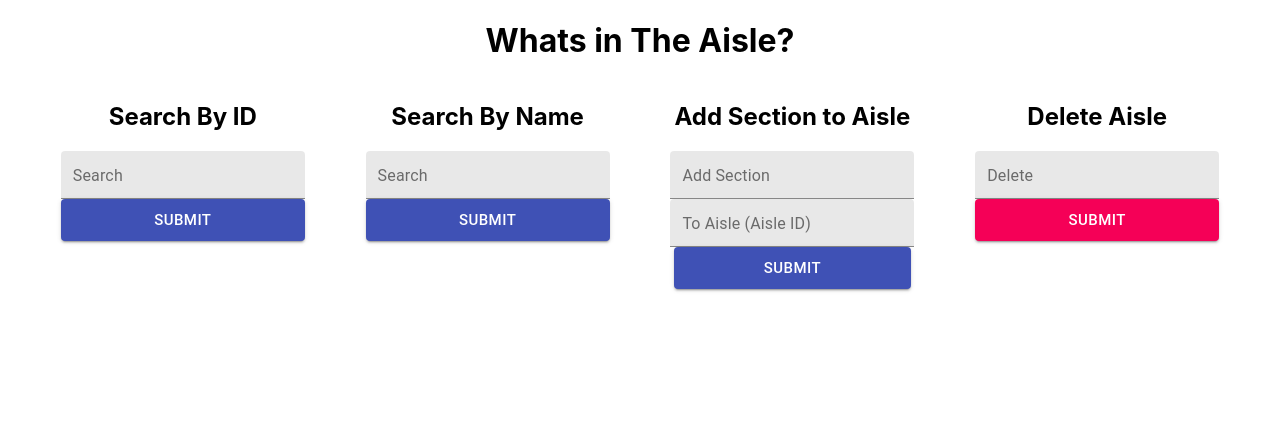
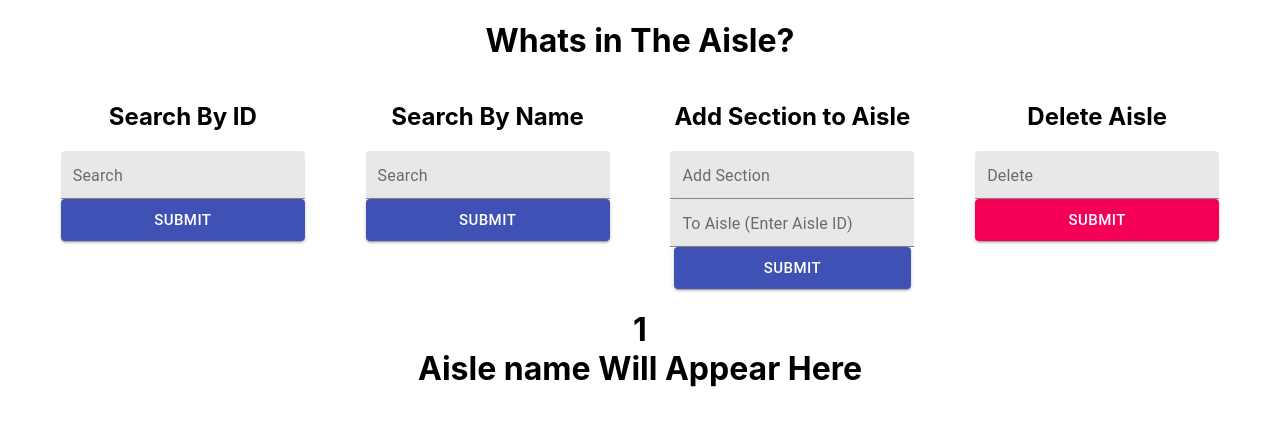
Before and after one commit to lanxdrey19/Real-Time-Aisle-Frontend, a React (Create React App) app in the folder my-app/: page / in a window 1280 px wide. Shown: the top 426 px of the page. Built offline with nearby package versions, Linux system fonts and the light colour scheme.

Commit message:
fetching works with a get method. array display not implemented yet

```diff
--- /dev/null
+++ b/my-app/src/ApiCalls/GetAisleById.tsx
@@ -0,0 +1,12 @@
+import React from 'react';
+
+
+const urlBeginning = 'https://msap2api.azurewebsites.net/api/Aisles/GetAisle/';
+
+
+export async function GetAisleById(id : any) {
+
+    console.log(`${urlBeginning}${id}`)
+    return fetch(`${urlBeginning}${id}`);
+
+}
--- a/my-app/src/Components/AddSection.tsx
+++ b/my-app/src/Components/AddSection.tsx
@@ -1,7 +1,10 @@
-import React from 'react';
+import React, {useState} from 'react';
 import { Grid, TextField, Button } from '@material-ui/core';
 
 function AddSection(props : any) {
+
+    const [SectionToBeAdded , setSectionToBeAdded] = useState('');
+    const [AisleToBeAdded , setAisleToBeAdded] = useState('');
 
     return (
         <div>
@@ -15,12 +18,12 @@ function AddSection(props : any) {
 
           <form className='searchField' noValidate autoComplete="off">
 
-            <TextField id="filled-basic" label="Add Section" variant="filled" size="small" />
+            <TextField id="filled-basic" label="Add Section" variant="filled" size="small" onChange={e => setSectionToBeAdded(e.target.value)} />
 
           </form>
           <form className='searchField' noValidate autoComplete="off">
 
-            <TextField id="filled-basic" label="To Aisle (Aisle ID)" variant="filled" size="small" />
+            <TextField id="filled-basic" label="To Aisle (Enter Aisle ID)" variant="filled" size="small" onChange={e => setAisleToBeAdded(e.target.value)} />
 
           </form>
 
--- a/my-app/src/Components/AllAisleSection.tsx
+++ b/my-app/src/Components/AllAisleSection.tsx
@@ -1,12 +1,29 @@
-import React from 'react';
+import React, {useState} from 'react';
 import { Grid, TextField, Button } from '@material-ui/core';
 import SearchById from './SearchById';
 import SearchByName from './SearchByName';
 import AddSection from './AddSection';
 import DeleteAisle from './DeleteAisle';
+import { GetAisleById } from '.././ApiCalls/GetAisleById';
+import dataInitialiser from '.././dataInitialiser';
 
 
 function AllAisleSection(props : any) {
+
+    const [currentAisle , setCurrentAisle] = useState(dataInitialiser)
+    const [isLoading , setLoadingState ] = useState(false);
+
+    const retrieveAisle = async (query : any) => {
+        console.log(query)
+        setLoadingState(true);
+        const response = await GetAisleById(query);
+        const jsonResults = await response.json();
+        console.log(jsonResults);
+        setCurrentAisle(jsonResults);
+        setLoadingState(false);
+
+}
+
 
     return (
         <div>
@@ -17,11 +34,22 @@ function AllAisleSection(props : any) {
             justify="space-evenly"
             alignItems="flex-start"
           >
-              <SearchById/>
+              <SearchById retrieveAisle={retrieveAisle}/>
               <SearchByName/>
               <AddSection/>
               <DeleteAisle/>
+
         </Grid>
+        {!isLoading && currentAisle ? (
+
+            <h1>
+                {currentAisle.aisleID}
+                <br></br>
+                {currentAisle.aisleName}
+
+            </h1>
+
+        ) : null }
         </div>
     )
 
--- a/my-app/src/Components/DeleteAisle.tsx
+++ b/my-app/src/Components/DeleteAisle.tsx
@@ -1,7 +1,9 @@
-import React from 'react';
+import React, {useState} from 'react';
 import { Grid, TextField, Button } from '@material-ui/core';
 
 function DeleteAisle(props : any) {
+
+    const [AisleToBeDeleted , setAisleToBeDeleted] = useState('');
 
     return (
         <div>
@@ -15,7 +17,7 @@ function DeleteAisle(props : any) {
 
           <form className='searchField' noValidate autoComplete="off">
 
-            <TextField id="filled-basic" label="Delete" variant="filled" size="small" />
+            <TextField id="filled-basic" label="Delete" variant="filled" size="small" onChange={e => setAisleToBeDeleted(e.target.value)}/>
 
           </form>
 
--- a/my-app/src/Components/SearchById.tsx
+++ b/my-app/src/Components/SearchById.tsx
@@ -1,7 +1,10 @@
-import React from 'react';
+import React, {useState}  from 'react';
 import { Grid, TextField, Button } from '@material-ui/core';
 
+
 function SearchById(props : any) {
+
+  const [searchEntryById , setSearchEntryById] = useState('');
 
     return (
         <div>
@@ -15,12 +18,12 @@ function SearchById(props : any) {
 
           <form className='searchField' noValidate autoComplete="off">
 
-            <TextField id="filled-basic" label="Search" variant="filled" size="small" />
+            <TextField id="filled-basic" label="Search" variant="filled" size="small" onChange={e => setSearchEntryById(e.target.value)}/>
 
           </form>
 
 
-            <Button variant="contained" color="primary" size="large" style={{  width: "100%" }}>
+            <Button variant="contained" color="primary" size="large" style={{  width: "100%" }} onClick={(e) => props.retrieveAisle(searchEntryById)}>
                 Submit
             </Button>
 
--- a/my-app/src/Components/SearchByName.tsx
+++ b/my-app/src/Components/SearchByName.tsx
@@ -1,7 +1,9 @@
-import React from 'react';
+import React, {useState} from 'react';
 import { Grid, TextField, Button } from '@material-ui/core';
 
 function SearchByName(props : any) {
+
+    const [searchEntryByName , setSearchEntryByName] = useState('');
 
     return (
         <div>
@@ -15,7 +17,7 @@ function SearchByName(props : any) {
 
           <form className='searchField' noValidate autoComplete="off">
 
-            <TextField id="filled-basic" label="Search" variant="filled" size="small" />
+            <TextField id="filled-basic" label="Search" variant="filled" size="small" onChange={e => setSearchEntryByName(e.target.value)}/>
 
           </form>
 
--- /dev/null
+++ b/my-app/src/dataInitialiser.tsx
@@ -0,0 +1,3 @@
+export default {
+    aisleID: 1, aisleName: "Aisle name Will Appear Here", sections: [{sectionID: 1, sectionName: "Section Will Appear Here", aisleID: 1}]
+}
```
